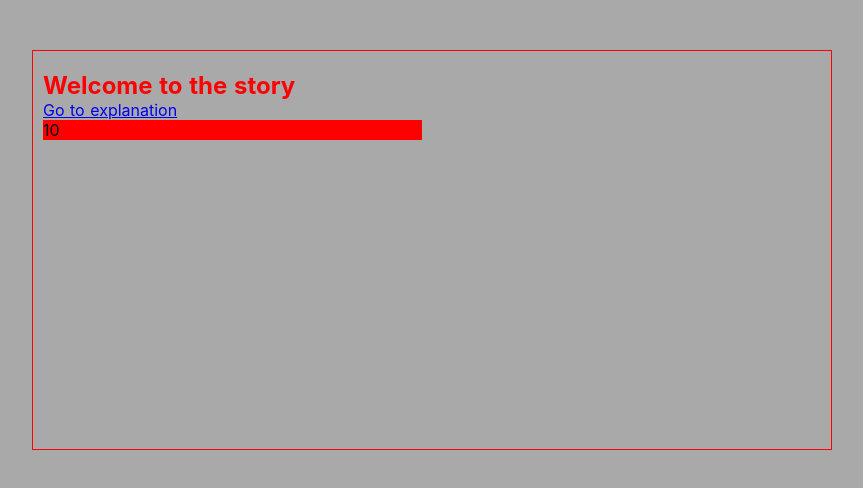
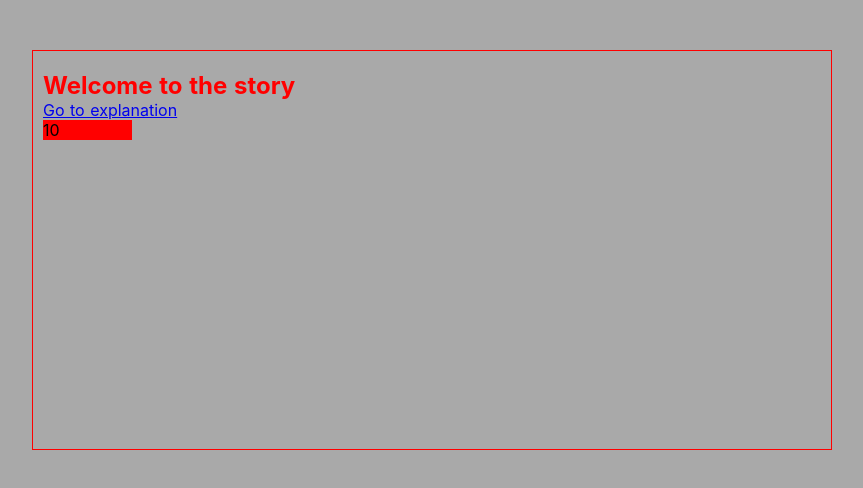
Before and after one commit to Denniswegereef/storytelling-ctrl-alt-dlt, a Nuxt app: page / in a window 1280 px wide. Shown: the top 488 px of the page, without its empty margins (208-1071 px from the left). Built offline with nearby package versions, Linux system fonts and the light colour scheme.

Commit message:
added timer

```diff
--- a/components/questionTimer.vue
+++ b/components/questionTimer.vue
@@ -19,25 +19,24 @@ export default {
   computed: {
     currentTime() {
       return 10
-      // let seconds = 10
-      //
-      // return function decreaseTimer() {
-      //   seconds--
-      //   console.log(seconds)
-      //   if (seconds === 0) {
-      //     return 'DONE'
-      //     clearInterval(intervalID)
-      //   }
-      // }
-      //
-      // setInterval(this.decreaseTimer(), 1000)
     }
   },
   mounted() {
-    console.log(this.$refs.timer)
-    // setInterval(function() {
-    //   console.log('TICK TICK')
-    // }, 1000)
+    let self = this
+    let timerDiv = this.$refs.timer
+    let time = 5
+    timerDiv.style.setProperty('--timer', `${time}s`)
+
+    timerDiv.addEventListener('animationend', function() {
+      self.animationEnd()
+    })
+  },
+  methods: {
+    animationEnd() {
+      // Send to parent?
+      // Or push from here?
+      //this.$router.push('/explanation')
+    }
   }
 }
 </script>
@@ -47,8 +46,9 @@ export default {
   height: 20px;
   background-color: red;
   animation-name: countdown;
-  animation-duration: 10s;
+  animation-duration: var(--timer);
   animation-delay: 2s;
+  animation-fill-mode: forwards;
 }
 
 @keyframes countdown {
```
